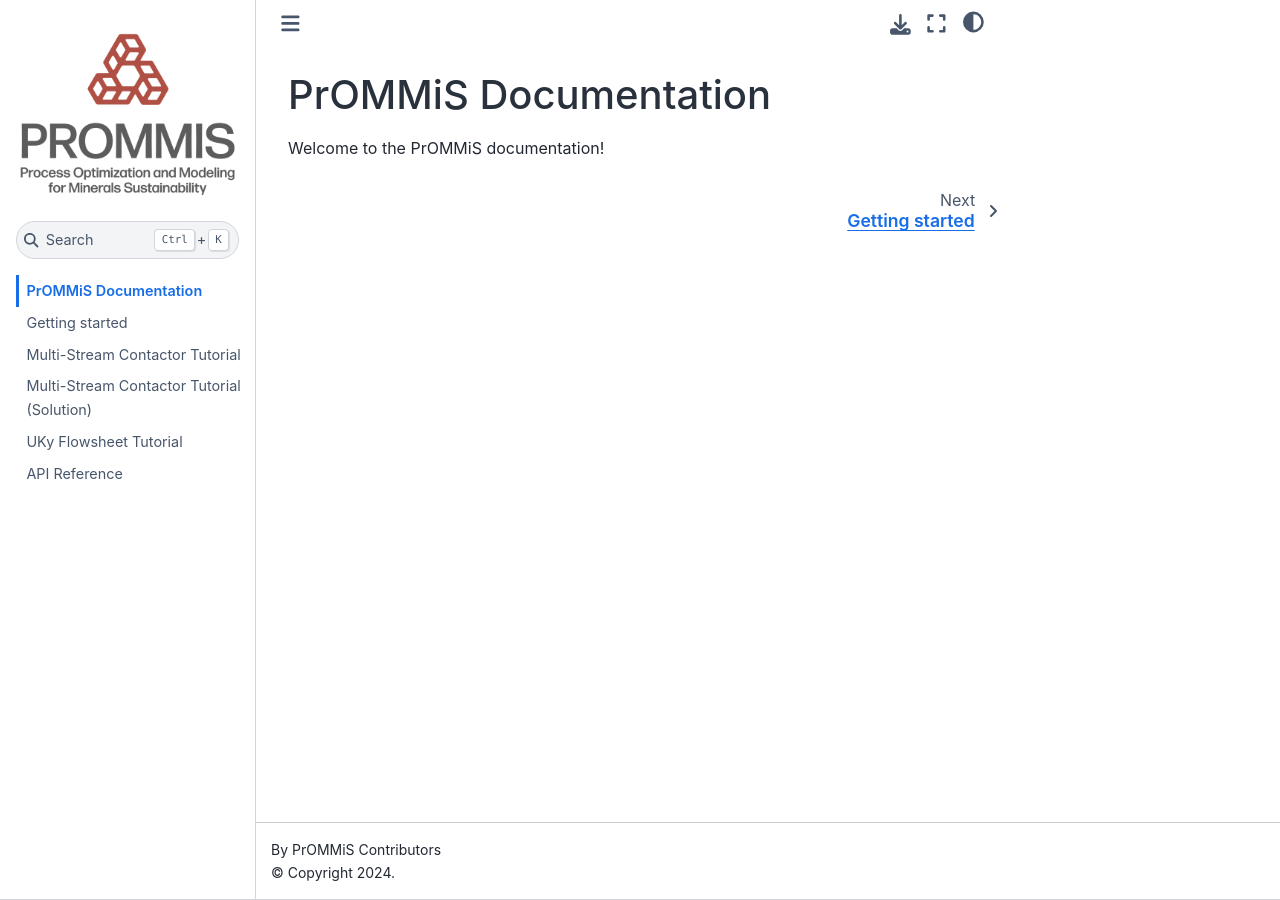
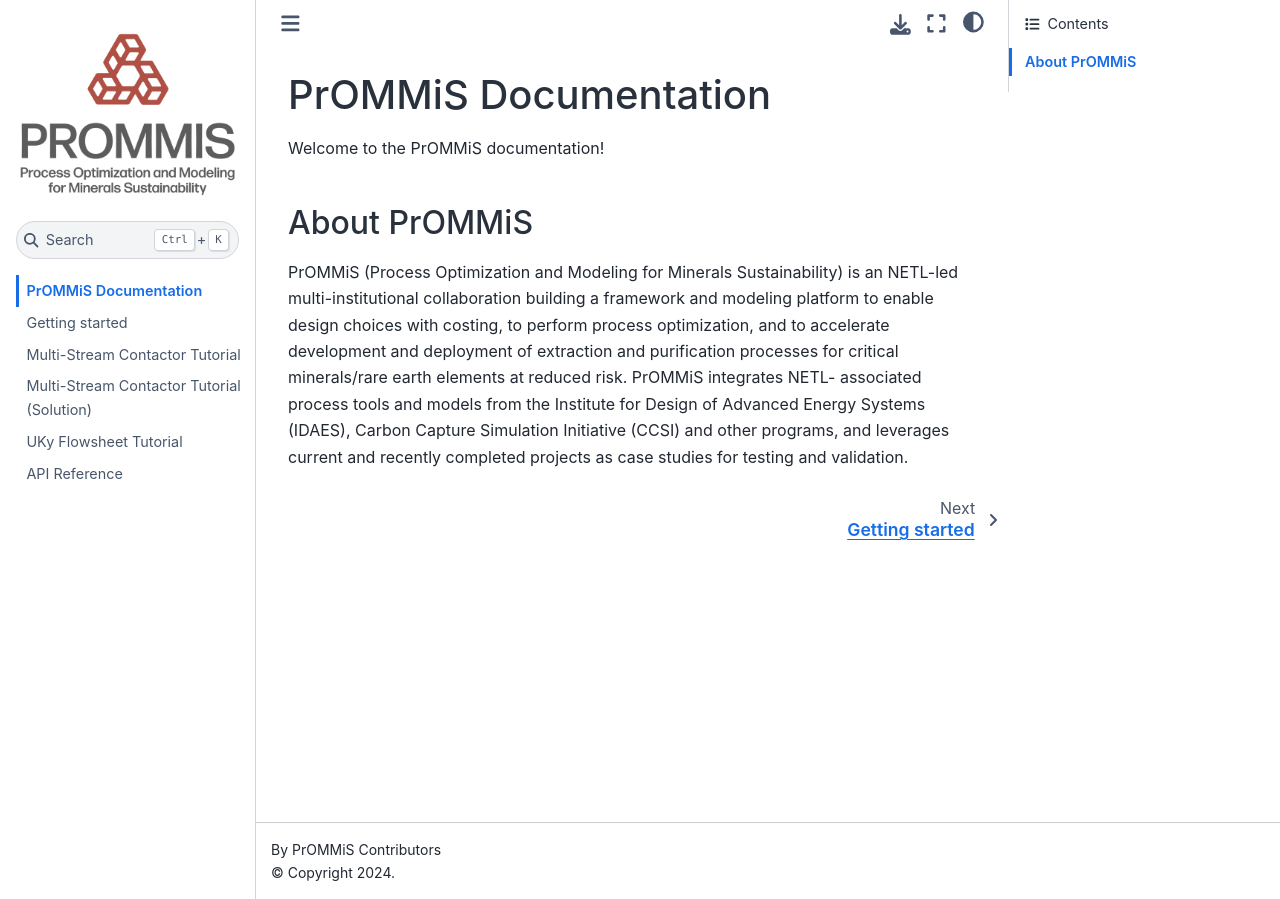
Before and after one commit to prommis/prommis, a Jupyter Book: the page built from docs/index.md, in a window 1280 px wide. Built offline with Jupyter Book 1.0.4 settings and Sphinx 7.4.7 and the Sphinx Book theme 1.1.4, drawn with Linux system fonts in a browser that asks for light colours.

Commit message:
An "about paragraph" copied from https://netl.doe.gov/sites/default/files/2024-12/25thAnniversary/63_PrOMMiS.pdf
Presented here as a strawman for people to improve on.

```diff
--- a/docs/index.md
+++ b/docs/index.md
@@ -1,3 +1,14 @@
 # PrOMMiS Documentation
 
 Welcome to the PrOMMiS documentation!
+
+About PrOMMiS
+-------------
+
+PrOMMiS (Process Optimization and Modeling for Minerals Sustainability) is an NETL-led
+multi-institutional collaboration building a framework and modeling platform to enable design
+choices with costing, to perform process optimization, and to accelerate development and deployment
+of extraction and purification processes for critical minerals/rare earth elements at reduced
+risk. PrOMMiS integrates NETL- associated process tools and models from the Institute for Design of
+Advanced Energy Systems (IDAES), Carbon Capture Simulation Initiative (CCSI) and other programs, and
+leverages current and recently completed projects as case studies for testing and validation.
```
